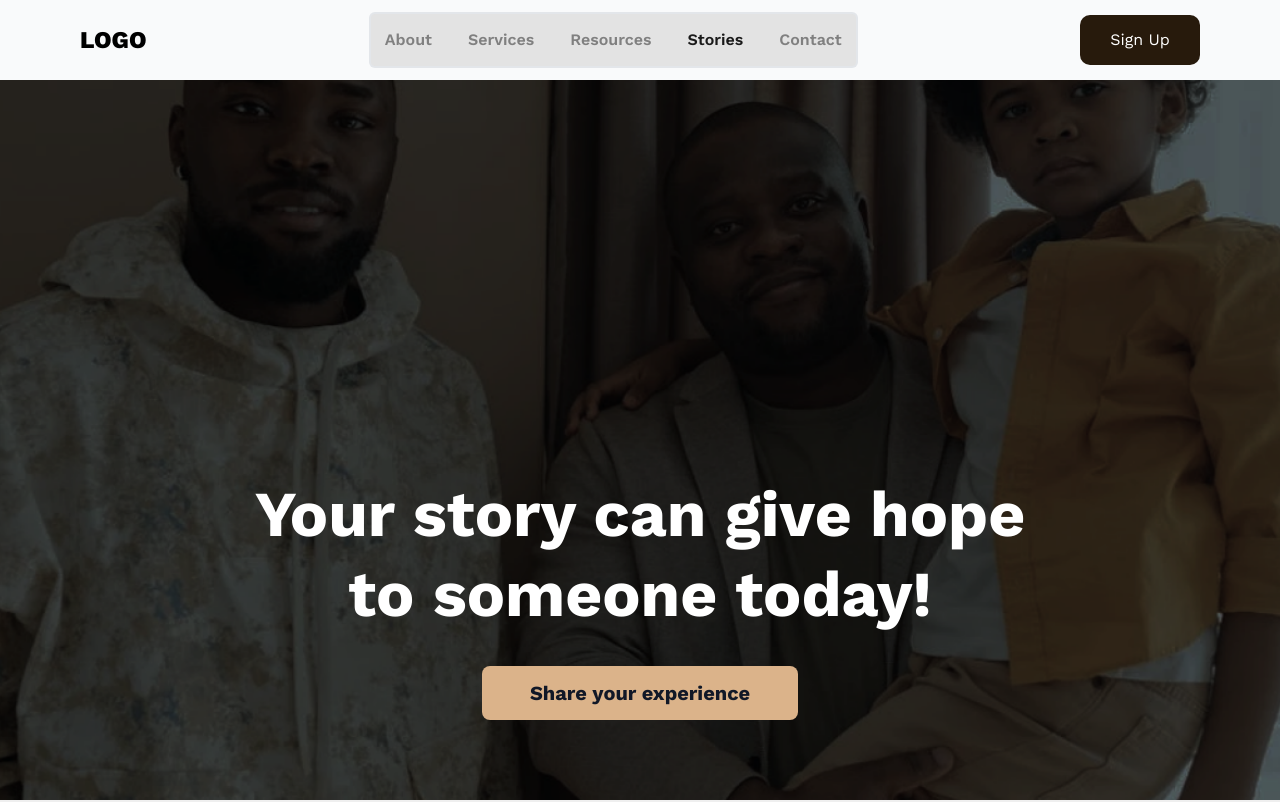
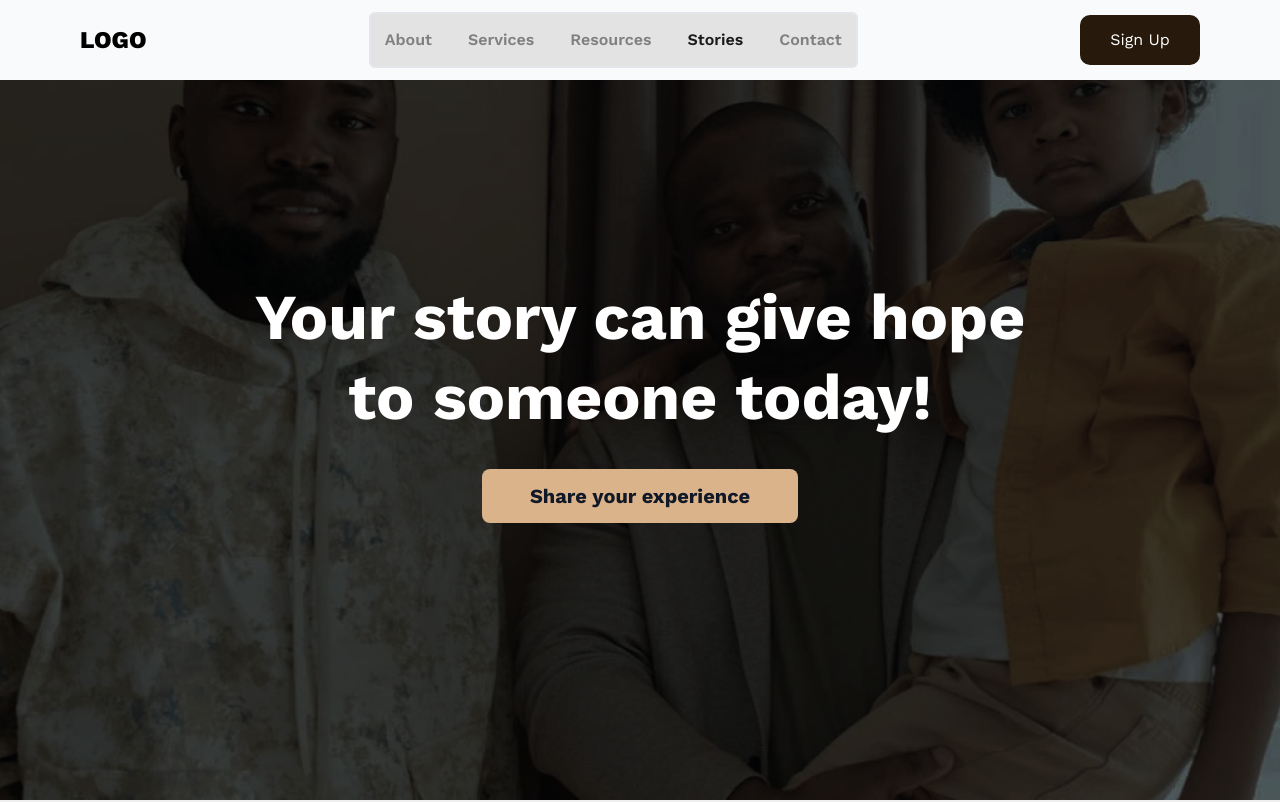
Before and after one commit to ozo-vehe/mental-health, a Vue app: page /stories in a window 1280 px wide. Shown: the top 802 px of the page. Built offline with nearby package versions, Linux system fonts and the light colour scheme.

Commit message:
edited the home test on the stories page

```diff
--- a/src/views/StoriesView.vue
+++ b/src/views/StoriesView.vue
@@ -4,7 +4,7 @@ import ButtonComponent from "../components/ButtonComponent.vue";
 
 <template>
   <header
-    class="home_hero overflow-hidden relative lg:min-h-[100vh] md:min-h-[90vh] min-h-[80vh] flex items-end justify-center lg:px-20 md:px-12 px-4 pb-20">
+    class="home_hero overflow-hidden relative lg:min-h-[100vh] md:min-h-[90vh] min-h-[80vh] flex lg:items-center md:items-center items-end justify-center lg:px-20 md:px-12 px-4 lg:pb-0 md:pb-0 pb-20">
     <img class="absolute top-0 left-0 w-full h-full object-cover" src="../assets/images/stories_header_image.png"
       alt="Hero Image" />
 
```
